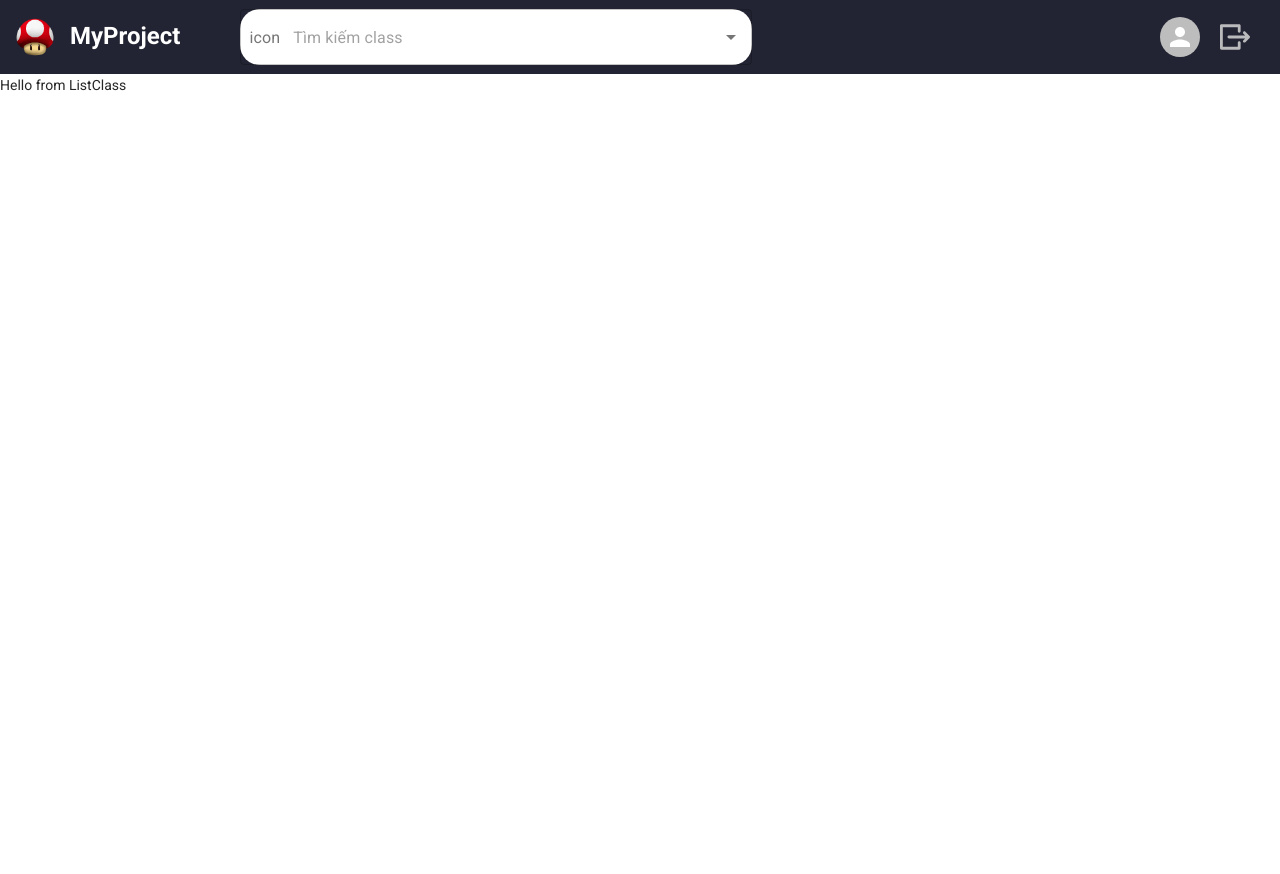
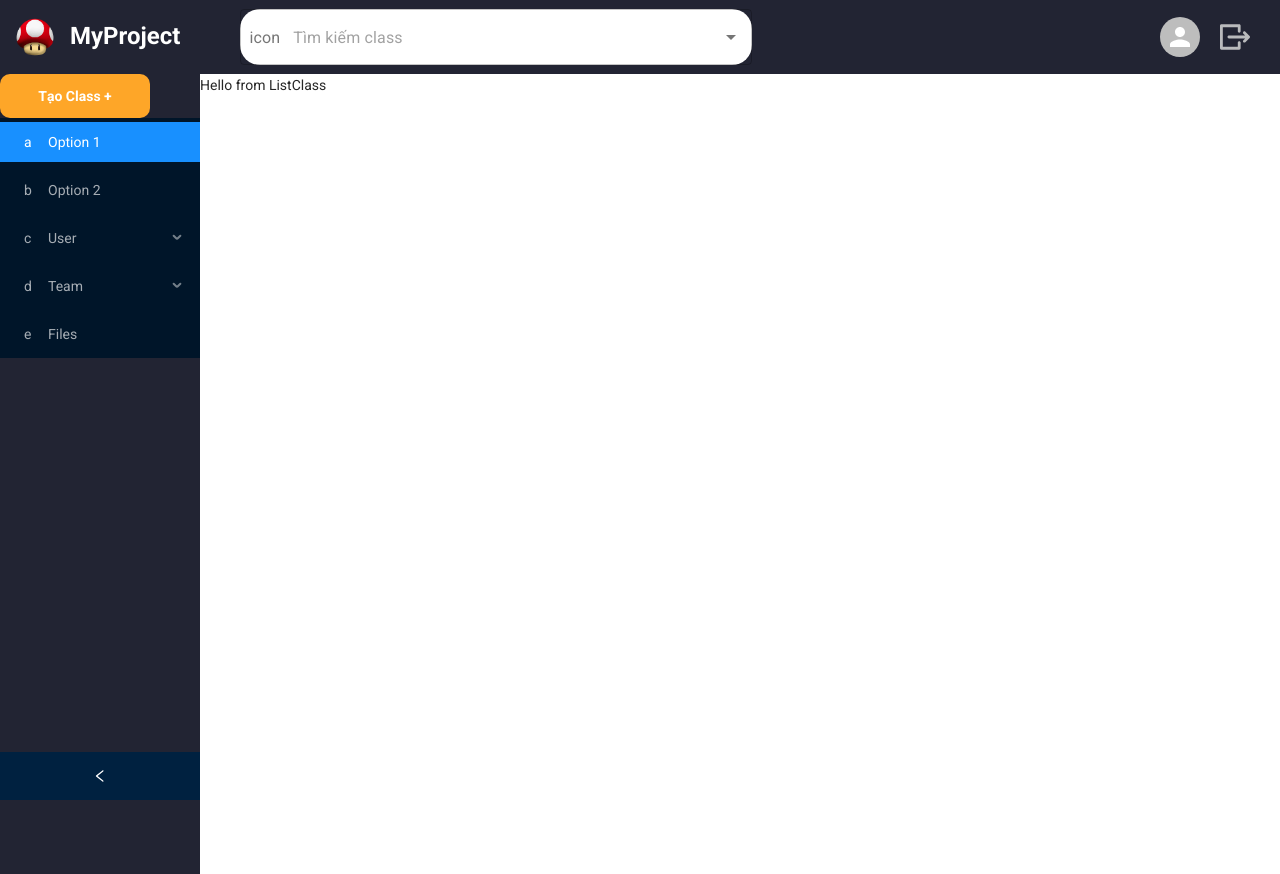
Before and after one commit to Kaka-123-D/My-KLTN, a React (Vite) app: page / in a window 1280 px wide. Before the commit the page ends 800 px from the top, so only its background shows below. Built offline with nearby package versions, Linux system fonts and the light colour scheme.

Commit message:
add sidebar

```diff
--- a/src/core/layout/components/SideBar.tsx
+++ b/src/core/layout/components/SideBar.tsx
@@ -1,9 +1,60 @@
-import React from 'react'
+import React, { useState } from "react";
+import { Button, Layout, Menu } from "antd";
+import type { MenuProps } from "antd";
+type MenuItem = Required<MenuProps>["items"][number];
+
+import styles from "./styles.module.scss";
+
+const { Sider } = Layout;
+
+function getItem(
+  label: React.ReactNode,
+  key: React.Key,
+  icon?: React.ReactNode,
+  children?: MenuItem[]
+): MenuItem {
+  return {
+    key,
+    icon,
+    children,
+    label,
+  } as MenuItem;
+}
+
+const items: MenuItem[] = [
+  getItem("Option 1", "1", <span>a</span>),
+  getItem("Option 2", "2", <span>b</span>),
+  getItem("User", "sub1", <span>c</span>, [
+    getItem("Tom", "3"),
+    getItem("Bill", "4"),
+    getItem("Alex", "5"),
+  ]),
+  getItem("Team", "sub2", <span>d</span>, [
+    getItem("Team 1", "6"),
+    getItem("Team 2", "8"),
+  ]),
+  getItem("Files", "9", <span>e</span>),
+];
 
 const SideBar = () => {
+  const [collapsed, setCollapsed] = useState(false);
   return (
-    <div>SideBar</div>
-  )
-}
+    <div className={styles.sidebar}>
+      <Sider
+        collapsible
+        collapsed={collapsed}
+        onCollapse={(value) => setCollapsed(value)}
+      >
+        <Button className="btn">Tạo Class +</Button>
+        <Menu
+          theme="dark"
+          defaultSelectedKeys={["1"]}
+          mode="inline"
+          items={items}
+        />
+      </Sider>
+    </div>
+  );
+};
 
-export default SideBar
+export default SideBar;
--- a/src/core/layout/components/styles.module.scss
+++ b/src/core/layout/components/styles.module.scss
@@ -3,3 +3,12 @@
   width: 40vw !important;
   border-radius: 20px;
 }
+
+.sidebar {
+  :global {
+    .ant-layout-sider {
+      height: 100%;
+      background-color: #222433;
+    }
+  }
+}
--- a/src/core/layout/index.tsx
+++ b/src/core/layout/index.tsx
@@ -5,6 +5,11 @@ import SideBar from "./components/SideBar";
 const ContainerPage = styled.div`
   background-color: #fff;
   height: 100vh;
+`;
+
+const BodyPage = styled.div`
+  display: flex;
+  height: 100%;
 `;
 
 interface LayoutProps {
@@ -15,8 +20,10 @@ const Layout: React.FC<LayoutProps> = ({ children }) => {
   return (
     <ContainerPage>
       <HeaderBar />
-      {/* <SideBar /> */}
-      {children}
+      <BodyPage>
+        <SideBar />
+        {children}
+      </BodyPage>
     </ContainerPage>
   );
 };
```
